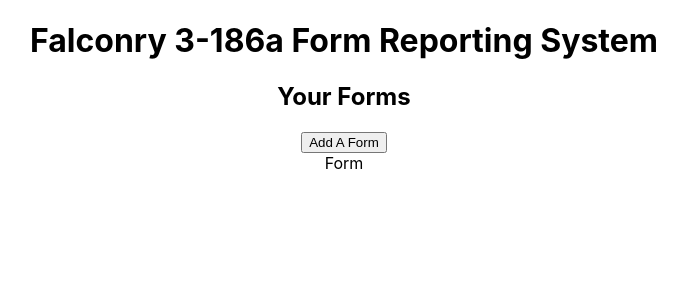
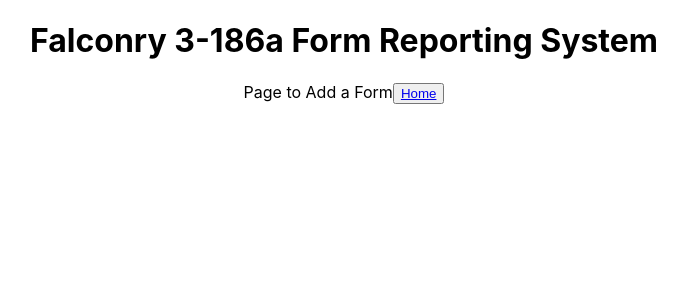
Before and after one commit to Emberglo/falconry-reporting-system, a React (Create React App) app: page /add-form in a window 1280 px wide. Shown: the top 300 px of the page, without its empty margins (296-983 px from the left). Built offline with nearby package versions, Linux system fonts and the light colour scheme.

Commit message:
add react router

```diff
--- a/package.json
+++ b/package.json
@@ -8,6 +8,7 @@
     "@testing-library/user-event": "^13.5.0",
     "react": "^18.2.0",
     "react-dom": "^18.2.0",
+    "react-router-dom": "^6.16.0",
     "react-scripts": "5.0.1",
     "web-vitals": "^2.1.4"
   },
--- a/src/App.css
+++ b/src/App.css
@@ -36,3 +36,8 @@
     transform: rotate(360deg);
   }
 }
+
+Link {
+  text-decoration: none;
+  color: black;
+}
--- a/src/App.js
+++ b/src/App.js
@@ -1,14 +1,20 @@
 import './App.css';
+import { BrowserRouter, Routes, Route } from "react-router-dom";
 import Header from './Components/Header';
-import Forms from './Components/Forms';
+import Home from './Pages/Home';
+import AddForm from './Pages/AddForm';
 
 function App() {
   return (
-    <div className="App">
-      <Header />
-
-      <Forms />
-    </div>
+    <BrowserRouter>
+      <div className="App">
+        <Header />
+        <Routes>
+          <Route path='/' element={<Home />} />
+          <Route path='/add-form' element={<AddForm />} />
+        </Routes>
+      </div>
+    </BrowserRouter>
   );
 }
 
--- a/src/Components/Form.jsx
+++ b/src/Components/Form.jsx
@@ -1,5 +1,3 @@
-import React from 'react'
-
 const Form = () => {
   return (
     <div>
--- a/src/Components/Forms.jsx
+++ b/src/Components/Forms.jsx
@@ -1,10 +1,13 @@
+import { Link } from "react-router-dom"
 import Form from "./Form"
 
 const Forms = () => {
   return (
     <div>
       <h2>Your Forms</h2>
-      <button>Add A Form</button>
+      <button>
+        <Link to="/add-form">Add A Form</Link>
+      </button>
       <div>
         <Form />
       </div>
--- a/src/Pages/AddForm.jsx
+++ b/src/Pages/AddForm.jsx
@@ -1,7 +1,12 @@
+import { Link } from "react-router-dom";
+
 const AddForm = () => {
   return (
     <div>
       Page to Add a Form
+      <button>
+        <Link to="/">Home</Link>
+      </button>
     </div>
   )
 }
--- /dev/null
+++ b/src/Pages/Home.jsx
@@ -0,0 +1,12 @@
+import React from 'react'
+import Forms from '../Components/Forms'
+
+const Home = () => {
+  return (
+    <div>
+      <Forms />
+    </div>
+  )
+}
+
+export default Home
```
Also changed, not shown: 1 other file (tests, documents, lock files or other folders).
